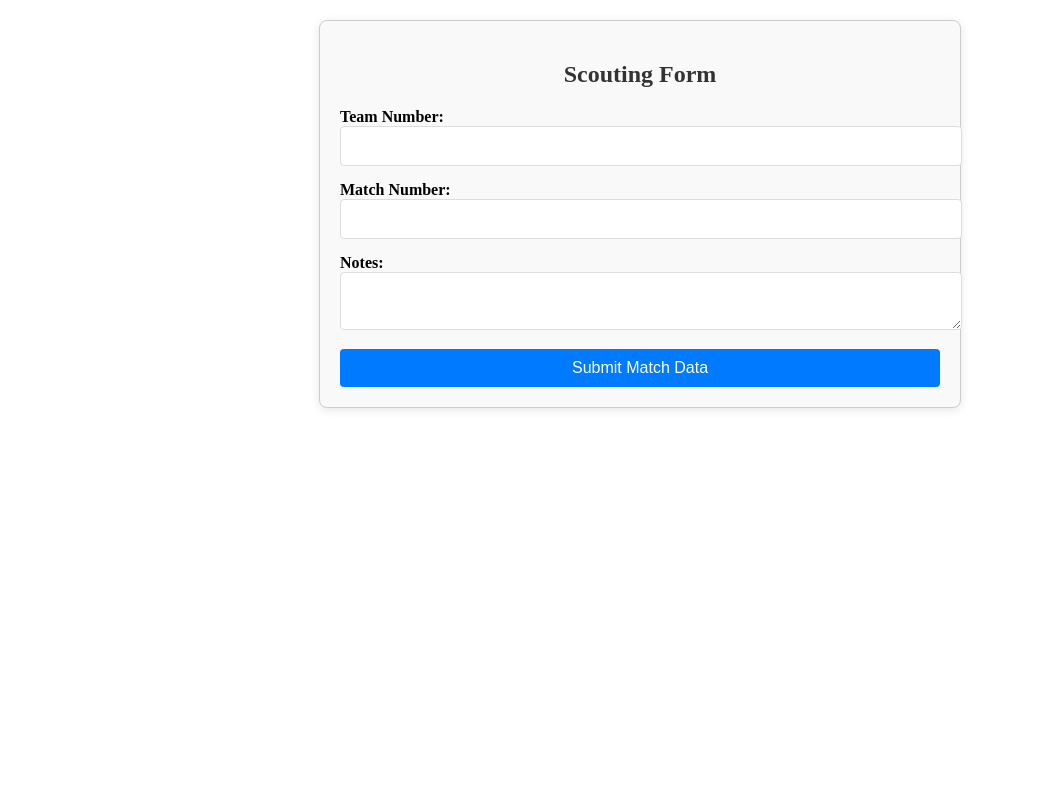
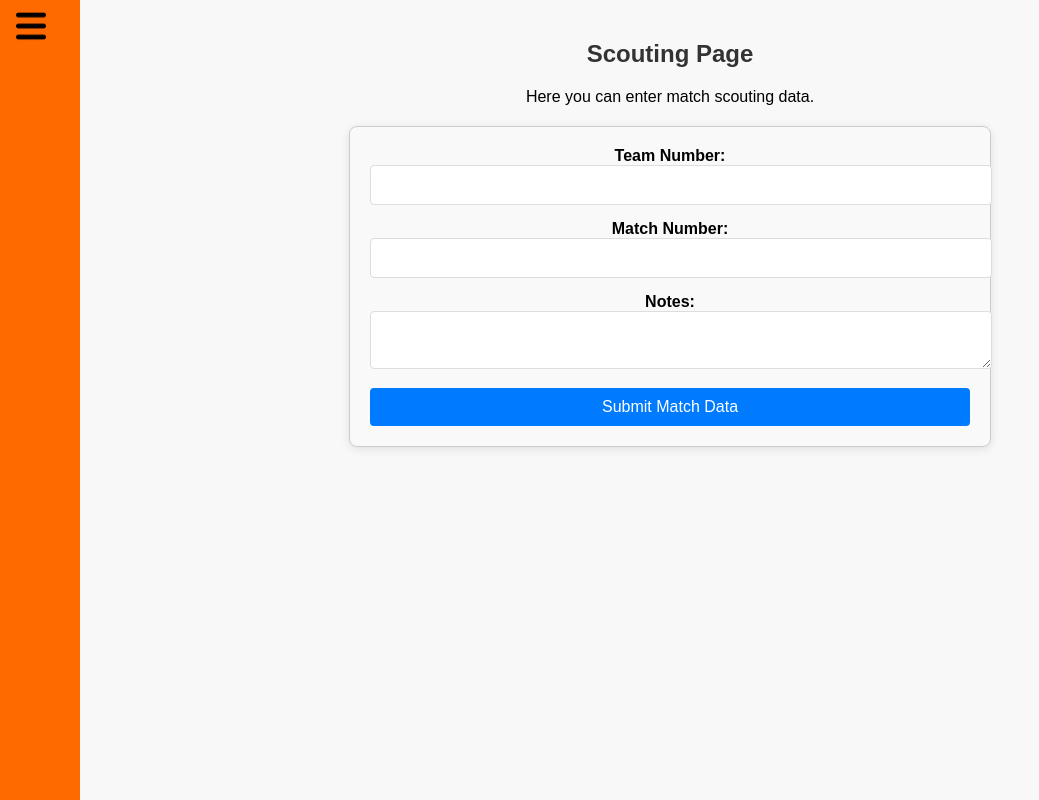
Before and after one commit to JKippy/Kippyscout, a React (Create React App) app in the folder frc-scouting/: page /scouting in a window 1280 px wide. Shown: the whole page, without its empty margins (0-1039 px from the left). Built offline with nearby package versions, Linux system fonts and the light colour scheme.

Commit message:
Added some visual improvements and functionality

```diff
--- a/frc-scouting/src/App.css
+++ b/frc-scouting/src/App.css
@@ -36,3 +36,76 @@
     transform: rotate(360deg);
   }
 }
+
+body {
+  font-family: Arial, sans-serif;
+  margin: 0;
+  padding: 0;
+  background-color: #f8f8f8;
+}
+
+.header {
+  background-color: #ff6a00; /* Orange */
+  color: white;
+  padding: 10px 20px;
+  display: flex;
+  justify-content: space-between;
+  align-items: center;
+}
+
+.header h1 {
+  margin: 0;
+}
+
+.nav-menu {
+  display: flex;
+  gap: 15px;
+}
+
+.nav-menu a {
+  color: white;
+  text-decoration: none;
+  padding: 8px 12px;
+  border-radius: 4px;
+  transition: background 0.3s;
+}
+
+.nav-menu a:hover {
+  background: rgba(255, 255, 255, 0.2); /* Lighten on hover */
+}
+
+.auth-buttons {
+  display: flex;
+  gap: 10px;
+}
+
+.main-content {
+  padding: 20px;
+  text-align: center;
+}
+
+@media (max-width: 600px) {
+  .header {
+    flex-direction: column;
+    align-items: flex-start;
+  }
+
+  .nav-menu {
+    flex-direction: column;
+    align-items: flex-start;
+  }
+
+  .nav-menu a {
+    padding: 10px;
+  }
+}
+
+.main-content {
+  margin-left: 250px; /* Adjust based on sidebar width */
+  padding: 20px;
+  transition: margin-left 0.3s;
+}
+
+.sidebar.closed + .main-content {
+  margin-left: 60px; /* Adjust for collapsed sidebar */
+}
--- a/frc-scouting/src/App.js
+++ b/frc-scouting/src/App.js
@@ -3,9 +3,11 @@ import { BrowserRouter as Router, Routes, Route } from 'react-router-dom';
 import Home from './pages/Home';
 import Login from './pages/Login';
 import Scouting from './pages/Scouting';
+import { SidebarProvider } from './SidebarContext'; // Import the SidebarProvider
 
 const App = () => {
   return (
+  <SidebarProvider>
     <Router>
       <Routes>
         <Route path="/" element={<Home />} />
@@ -13,6 +15,7 @@ const App = () => {
         <Route path="/scouting" element={<Scouting />} />
       </Routes>
     </Router>
+  </SidebarProvider>
   );
 };
 
--- /dev/null
+++ b/frc-scouting/src/SidebarContext.js
@@ -0,0 +1,19 @@
+import React, { createContext, useContext, useState } from 'react';
+
+const SidebarContext = createContext();
+
+export const SidebarProvider = ({ children }) => {
+  const [isOpen, setIsOpen] = useState(false); // Initial state
+
+  const toggleSidebar = () => {
+    setIsOpen((prev) => !prev);
+  };
+
+  return (
+    <SidebarContext.Provider value={{ isOpen, toggleSidebar }}>
+      {children}
+    </SidebarContext.Provider>
+  );
+};
+
+export const useSidebar = () => useContext(SidebarContext);
--- /dev/null
+++ b/frc-scouting/src/components/Header.css
@@ -0,0 +1,53 @@
+.sidebar {
+  position: fixed;
+  top: 0;
+  left: 0;
+  height: 100%;
+  width: 250px; /* Sidebar width */
+  background-color: #ff6a00; /* Orange */
+  color: white;
+  transition: width 0.3s;
+  overflow: hidden;
+  padding: 10px;
+}
+
+.sidebar.closed {
+  width: 60px; /* Collapsed width */
+}
+
+.toggle-button {
+  background-color: transparent; /* Make the button transparent */
+  border: none; /* Remove default button border */
+  cursor: pointer;
+  margin-bottom: 10px;
+}
+
+.toggle-button img {
+  width: 30px; /* Adjust icon size */
+  height: auto; /* Maintain aspect ratio */
+}
+
+.nav-menu {
+  display: flex;
+  flex-direction: column;
+  gap: 10px;
+  margin-top: 20px;
+}
+
+.nav-menu a {
+  color: white;
+  text-decoration: none;
+  padding: 8px 12px;
+  border-radius: 4px;
+  transition: background 0.3s;
+}
+
+.nav-menu a:hover {
+  background: rgba(255, 255, 255, 0.2); /* Lighten on hover */
+}
+
+.auth-buttons {
+  margin-top: auto; /* Pushes buttons to the bottom */
+  display: flex;
+  gap: 10px;
+}
--- /dev/null
+++ b/frc-scouting/src/components/Header.js
@@ -0,0 +1,36 @@
+import React from 'react';
+import { Link } from 'react-router-dom';
+import LoginButton from './LoginButton';
+import LogoutButton from './LogoutButton';
+import { useAuth0 } from '@auth0/auth0-react';
+import { useSidebar } from '../SidebarContext'; // Import the useSidebar hook
+import './Header.css'; // Ensure the correct CSS file is imported
+import hamburgerIcon from '../assets/hamburger-icon.png'; // Update with your image path
+
+const Header = () => {
+  const { isAuthenticated } = useAuth0();
+  const { isOpen, toggleSidebar } = useSidebar(); // Use context state
+
+  return (
+    <div className={`sidebar ${isOpen ? 'open' : 'closed'}`}>
+      <button className="toggle-button" onClick={toggleSidebar}>
+        <img src={hamburgerIcon} alt="Menu" />
+      </button>
+      {isOpen && ( // Only render nav and auth buttons if sidebar is open
+        <>
+          <nav className="nav-menu">
+            <Link to="/">Home</Link>
+            <Link to="/scouting">Scouting</Link>
+            <Link to="/matches">Matches</Link>
+            <Link to="/about">About</Link>
+          </nav>
+          <div className="auth-buttons">
+            {isAuthenticated ? <LogoutButton /> : <LoginButton />}
+          </div>
+        </>
+      )}
+    </div>
+  );
+};
+
+export default Header;
--- a/frc-scouting/src/pages/Home.js
+++ b/frc-scouting/src/pages/Home.js
@@ -1,13 +1,10 @@
 import React from 'react';
-import LoginButton from '../components/LoginButton';
-import LogoutButton from '../components/LogoutButton';
+import Header from '../components/Header'; // Ensure this is the correct import
 import { useAuth0 } from '@auth0/auth0-react';
+import '../App.css'; // Ensure the CSS is imported
 
 const Home = () => {
   const { isAuthenticated, isLoading } = useAuth0();
-
-  console.log("isLoading:", isLoading); // Debug line
-  console.log("isAuthenticated:", isAuthenticated); // Debug line
 
   if (isLoading) {
     return <div>Loading...</div>;
@@ -15,15 +12,15 @@ const Home = () => {
 
   return (
     <div>
-      <h1>Welcome to the FRC Scouting App</h1>
-      {isAuthenticated ? (
-        <>
+      <Header /> {/* Use the Header component with sidebar */}
+      <div className="main-content">
+        <h2>Welcome to Kippyscout!</h2>
+        {isAuthenticated ? (
           <p>You are logged in!</p>
-          <LogoutButton />
-        </>
-      ) : (
-        <LoginButton />
-      )}
+        ) : (
+          <p>Please log in to access the scouting features.</p>
+        )}
+      </div>
     </div>
   );
 };
--- a/frc-scouting/src/pages/Scouting.js
+++ b/frc-scouting/src/pages/Scouting.js
@@ -1,4 +1,5 @@
 import React, { useState } from 'react';
+import Header from '../components/Header'; // Import the Header component
 import './Scouting.css'; // Import your CSS file
 
 const Scouting = () => {
@@ -19,8 +20,12 @@ const Scouting = () => {
   };
 
   return (
-    <div className="scouting-container">
-      <h2>Scouting Form</h2>
+    <div>
+      <Header /> {/* Use the Header component */}
+      <div className="main-content">
+        <h2>Scouting Page</h2>
+        <p>Here you can enter match scouting data.</p>
+        {<div className="scouting-container">
       <form onSubmit={handleSubmit} className="scouting-form">
         <div className="form-group">
           <label>Team Number:</label>
@@ -53,6 +58,8 @@ const Scouting = () => {
         </div>
         <button type="submit" className="submit-button">Submit Match Data</button>
       </form>
+    </div>}
+      </div>
     </div>
   );
 };
```
Also changed, not shown: frc-scouting/src/components/PrivateRoute.js (added, +20 -0 lines), frc-scouting/src/assets/hamburger-icon.png (added).
